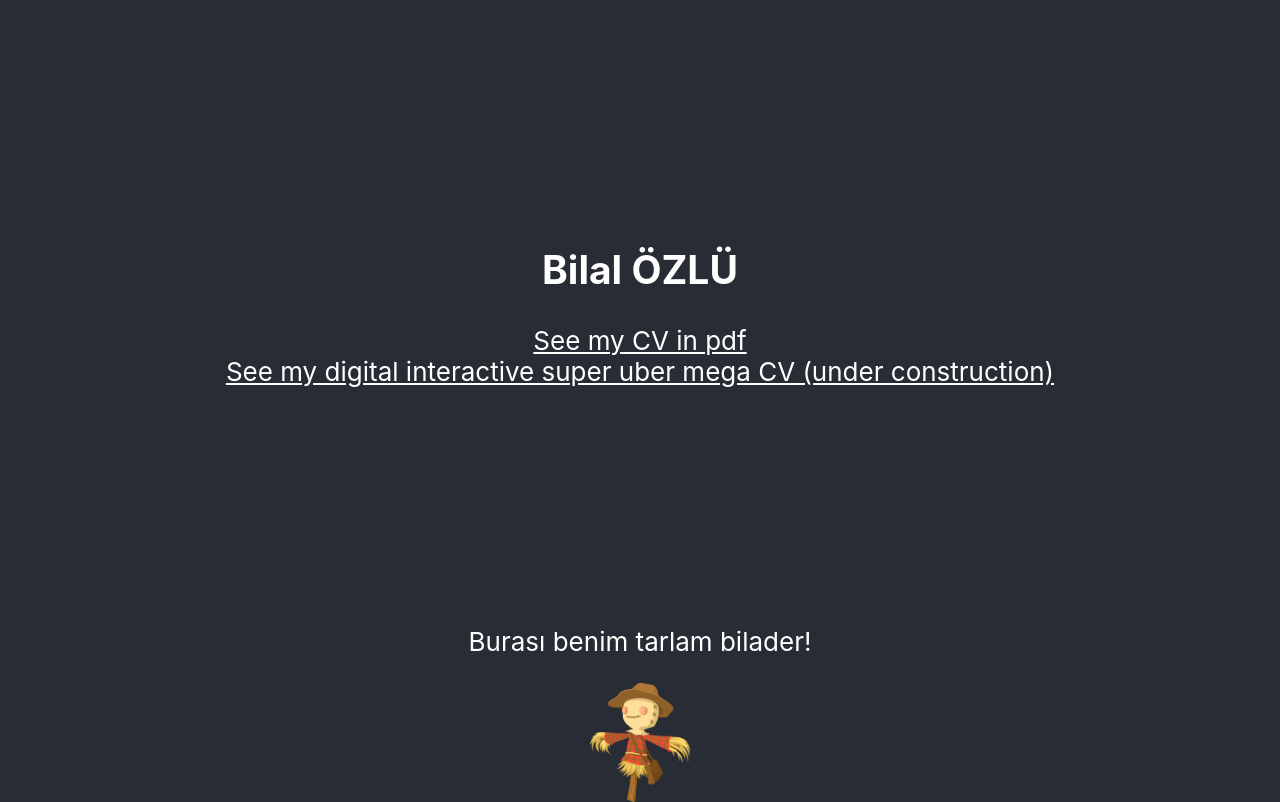
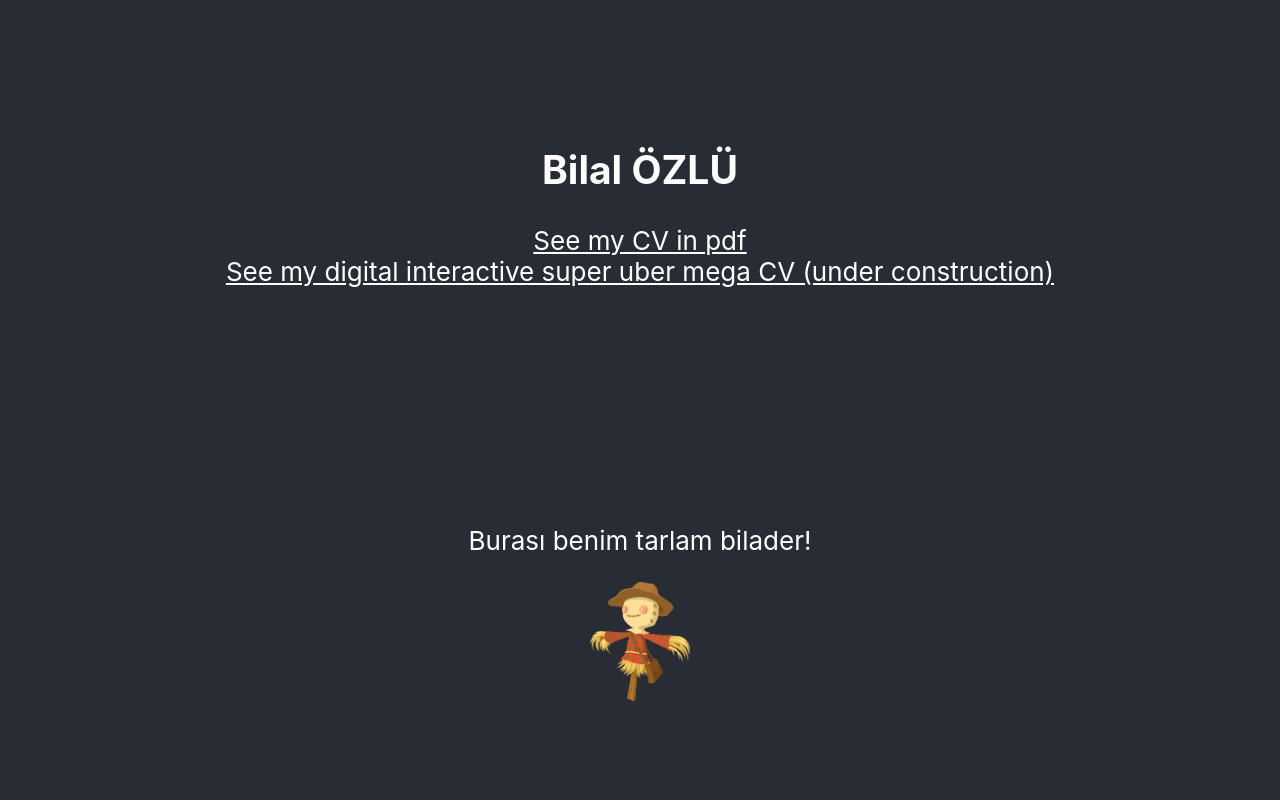
Before and after one commit to bilalozlu/homepage, a React (Create React App) app: page / in a window 1280 px wide. Built offline with nearby package versions, Linux system fonts and the light colour scheme.

Commit message:
samll css correction

```diff
--- a/src/App.css
+++ b/src/App.css
@@ -5,16 +5,17 @@
 }
 
 header {
-  min-height: 75vh;
+  min-height: 50vh;
   display: flex;
   flex-direction: column;
-  align-items: center;
+  text-align: center;
   justify-content: center;
   font-size: calc(10px + 2vmin);
   color: white;
 }
 
 footer {
+  min-height: 50vh;
   display: flex;
   flex-direction: column;
   align-items: center;
--- a/src/CV.css
+++ b/src/CV.css
@@ -1,3 +1,3 @@
 .cv {
-    background-color: 282c34;
+    background-color: #282c34;
   }
--- a/src/CV_components/about.js
+++ b/src/CV_components/about.js
@@ -2,14 +2,12 @@
 function About() {
   return (
     <div>
-      <header>
         <p>
           Front-end developer filan işte
         </p>
         <p>
             Sonra fotoğraf da olmalı, di mi ama
         </p>
-      </header>
     </div>
   );
 }
--- a/src/CV_components/education.js
+++ b/src/CV_components/education.js
@@ -2,11 +2,9 @@
 function Education() {
     return (
       <div>
-        <header>
           <p>
             ODTÜ
           </p>
-        </header>
       </div>
     );
   }
--- a/src/CV_components/experience.js
+++ b/src/CV_components/experience.js
@@ -2,11 +2,9 @@
 function Experience() {
     return (
       <div>
-        <header>
           <p>
             Turna Tech
           </p>
-        </header>
       </div>
     );
   }
--- a/src/CV_components/software_skills.js
+++ b/src/CV_components/software_skills.js
@@ -2,11 +2,9 @@
 function SoftwareSkills() {
     return (
       <div>
-        <header>
           <p>
             React
           </p>
-        </header>
       </div>
     );
   }
--- a/src/CV_components/test_scores.js
+++ b/src/CV_components/test_scores.js
@@ -2,11 +2,9 @@
 function TestScores() {
     return (
       <div>
-        <header>
           <p>
             Ales
           </p>
-        </header>
       </div>
     );
   }
```
